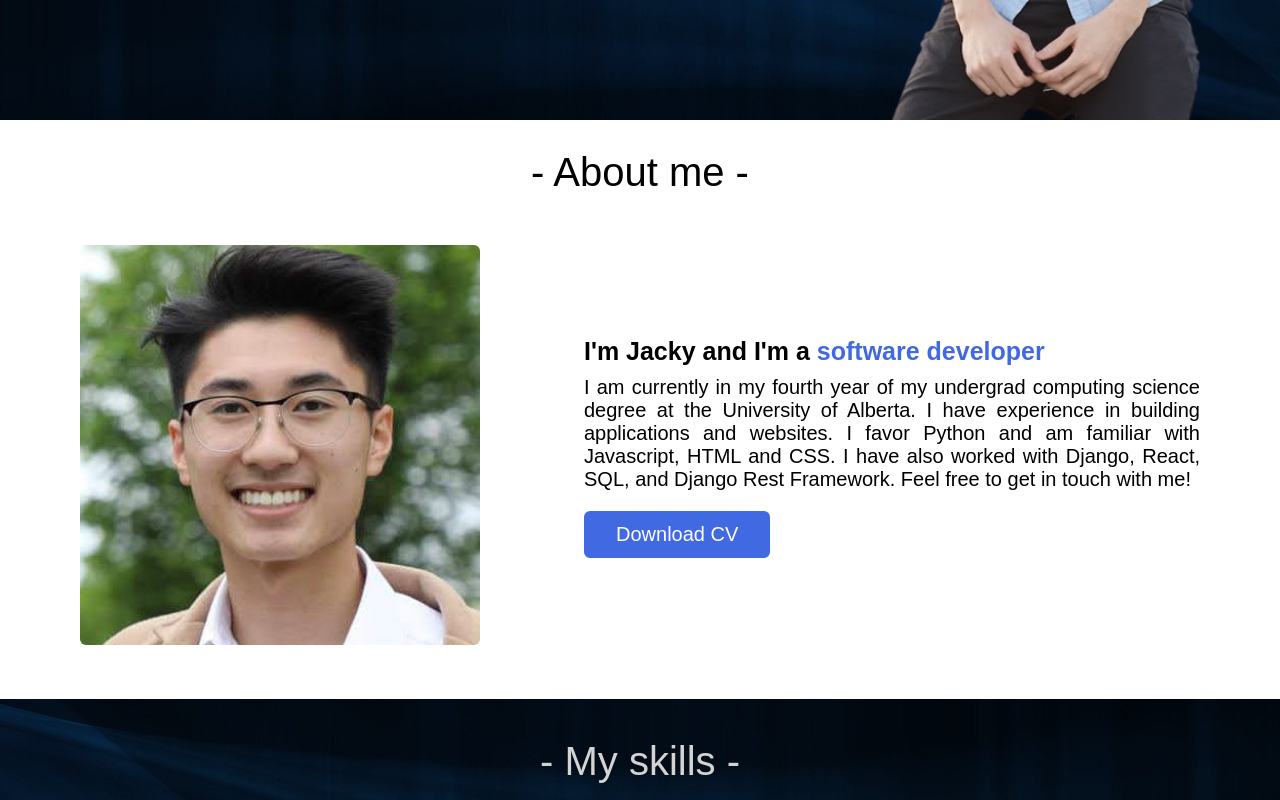
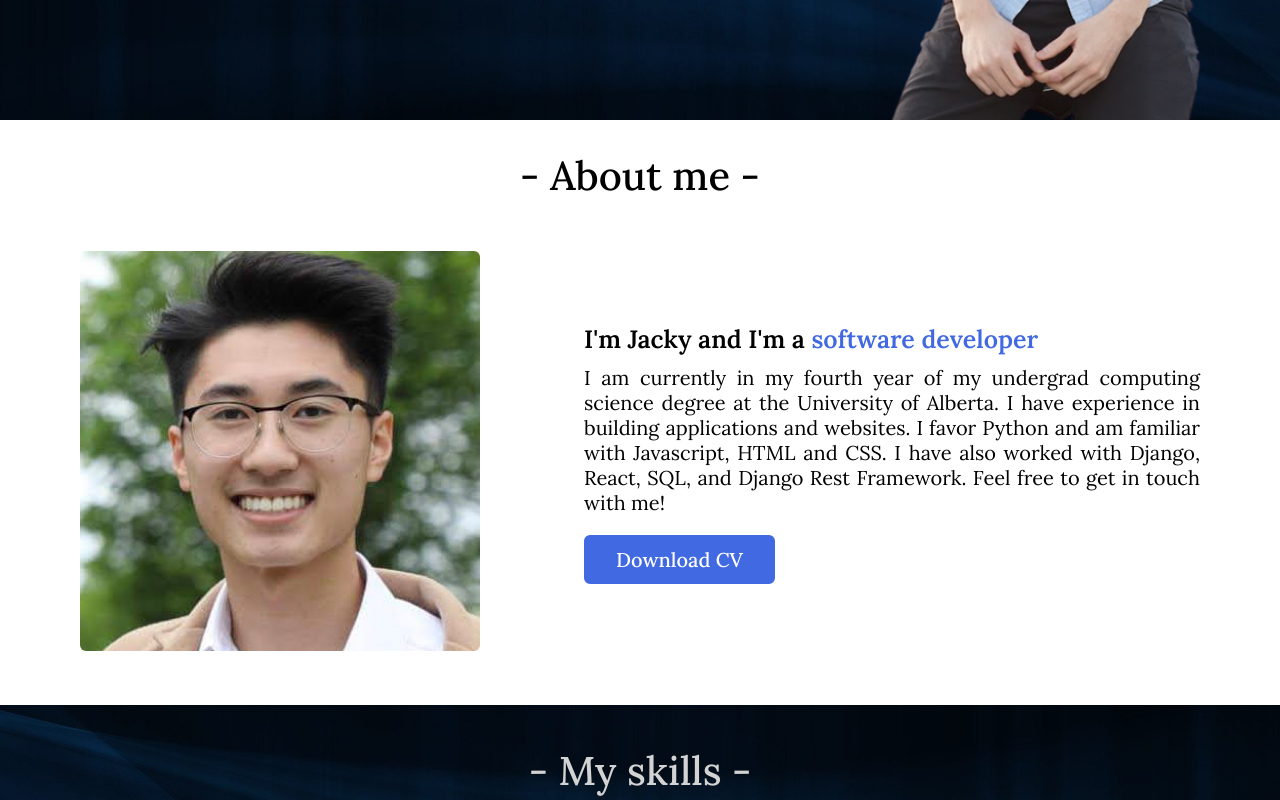
Before and after one commit to JackyH56/JackyH56.github.io, a plain HTML site: page index.html in a window 1280 px wide. Shown: the part 680-1480 px from the top of the page. Drawn offline with nearby package versions, Linux system fonts and the light colour scheme.

Commit message:
change font

```diff
--- a/style.css
+++ b/style.css
@@ -1,4 +1,4 @@
-@import url('https://fonts.googleapis.com/css2?family=Open+Sans:wght@400;500;600;700&family=Playfair+Display:wght@400;500;600;700&display=swap');
+@import url('https://fonts.googleapis.com/css2?family=Lora:wght@400;500;600;700&family=Open+Sans:wght@400;500;600;700&family=Playfair+Display:wght@400;500;600;700&display=swap');
 
 *{
     margin: 0;
@@ -8,7 +8,7 @@
 }
 
 .about, .skills, .project, .contact, .title{
-    font-family: 'Open', sans-serif;
+    font-family: 'Lora', serif;
 }
 
 .skills, .contact {
@@ -28,16 +28,19 @@
     .navbar.responsive {
         flex-direction: column;
     }
+
     .navbar.responsive a.icon {
       position: absolute;
       right: 0;
       top: 0;
     }
+
     .navbar.responsive a {
         float: none;
         display: block;
         text-align: left;
     }
+
     .navbar a:hover {
         color: grey
     }
@@ -47,7 +50,6 @@
     }
     .skills .skills-content .left{
         flex: 100%;
-
     }
 
     .skills .skills-content .right{
@@ -67,20 +69,17 @@
     .about .about-content .column{
         width: 100%;
     }
+
     .about .about-content .left{
         display: flex;
         justify-content: center;
         margin: 0 auto 60px;
     }
+
     .about .about-content .right{
         flex: 100%;
     }
-
-
 }
-
-
-
 
 .navbar {
     position: fixed; /* Set the navbar to fixed position */
@@ -163,7 +162,6 @@ section .title{
 }
 
 /* about section styling */
-
 .about .about-content {
     display: flex;
     flex-wrap: wrap;
@@ -175,23 +173,28 @@ section .title{
 .about .about-content .left{
     width: 45%;
 }
+
 .about .about-content .left img{
     height: 400px;
     width: 400px;
     object-fit: cover;
     border-radius: 6px;
 }
+
 .about .about-content .right{
     width: 55%;
 }
+
 .about .about-content .right .text{
     font-size: 25px;
     font-weight: 600;
     margin-bottom: 10px;
 }
+
 .about .about-content .right .text span{
     color: royalblue;
 }
+
 .about .about-content .right p{
     text-align: justify;
     font-size: 20px;
@@ -221,6 +224,7 @@ section .title{
     padding-top: 10px;
 
 }
+
 .skills .skills-content{
     display: flex;
     flex-wrap: wrap;
@@ -239,10 +243,12 @@ section .title{
     font-weight: 600;
     margin-bottom: 10px;
 }
+
 .skills .skills-content .left p{
     text-align: justify;
     font-size: 20px;
 }
+
 .skills .skills-content .right{
     width: 45%;
 }
@@ -250,22 +256,26 @@ section .title{
 .skills .skills-content .right .bars{
     margin-bottom: 15px;
 }
+
 .skills .skills-content .right .info{
     display: flex;
     margin-bottom: 5px;
     align-items: center;
     justify-content: space-between;
 }
+
 .skills .skills-content .right span{
     font-weight: 500;
     font-size: 18px;
 }
+
 .skills .skills-content .right .line{
     height: 5px;
     width: 100%;
     background: lightgrey;
     position: relative;
 }
+
 .skills .skills-content .right .line::before{
     content: "";
     position: absolute;
@@ -274,18 +284,23 @@ section .title{
     top: 0;
     background: royalblue;
 }
+
 .skills-content .right .python::before{
     width: 80%;
 }
+
 .skills-content .right .sql::before{
     width: 70%;
 }
+
 .skills-content .right .html::before{
     width: 60%;
 }
+
 .skills-content .right .css::before{
     width: 60%;
 }
+
 .skills-content .right .js::before{
     width: 50%;
 }
@@ -308,6 +323,7 @@ section .title{
     width: 90%;
     height: 60vh;
 }
+
 .project .project-content .left .video{
     padding-bottom: 30px;
 }
@@ -341,15 +357,15 @@ section .title{
 }
 
 .contact .contact-content p{
-    position: relative;
-    text-align: center;
     font-weight: 500;
     font-size: 20px;
     margin-top: 20px ;
 }
+
 .contact .contact-content .info .head{
     font-weight: 600;
 }
+
 .contact .contact-content .row{
     position: relative;
     text-align: center;
@@ -392,4 +408,4 @@ section .title{
 
 .myBtn:hover {
     background-color: #555; /* Add a dark-grey background on hover */
-  }
+}
```
